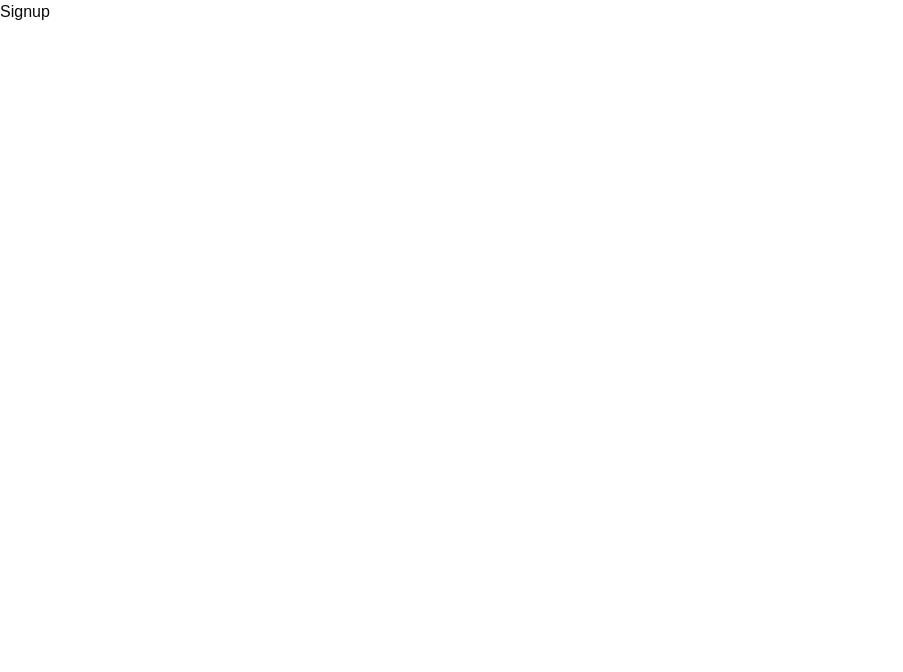
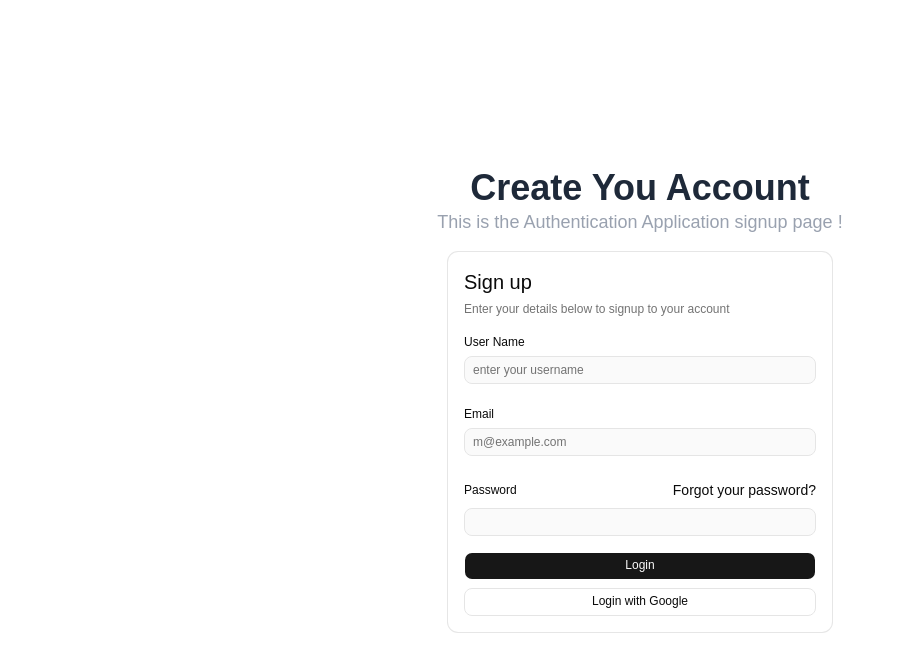
Before and after one commit to vedangp1998/mern-authentication-app, a React (Vite) app in the folder frontend/: page /signup in a window 1280 px wide. Shown: the top 672 px of the page, without its empty margins (0-903 px from the left). Built offline with nearby package versions, Linux system fonts and the light colour scheme.

Commit message:
working on signup page

```diff
--- a/frontend/package.json
+++ b/frontend/package.json
@@ -16,13 +16,16 @@
     "@hugeicons/react": "^1.1.6",
     "@radix-ui/themes": "^3.3.0",
     "@tailwindcss/vite": "^4.2.2",
+    "axios": "^1.15.0",
     "class-variance-authority": "^0.7.1",
     "clsx": "^2.1.1",
     "cmdk": "^1.1.1",
+    "cobe": "^2.0.1",
     "date-fns": "^4.1.0",
     "embla-carousel-react": "^8.6.0",
     "input-otp": "^1.4.2",
     "lucide-react": "^1.3.0",
+    "motion": "^12.38.0",
     "next-themes": "^0.4.6",
     "radix-ui": "^1.4.3",
     "react": "^19.2.4",
@@ -48,6 +51,7 @@
     "eslint-plugin-react-hooks": "^7.0.1",
     "eslint-plugin-react-refresh": "^0.5.2",
     "globals": "^17.4.0",
+    "prettier": "^3.8.2",
     "vite": "^8.0.4"
   }
 }
--- /dev/null
+++ b/frontend/src/components/ui/globe.jsx
@@ -0,0 +1,118 @@
+import { useEffect, useRef } from "react"
+import createGlobe from "cobe";
+import { useMotionValue, useSpring } from "motion/react"
+
+import { cn } from "@/lib/utils"
+
+const MOVEMENT_DAMPING = 1400
+
+const GLOBE_CONFIG = {
+  width: 800,
+  height: 800,
+  onRender: () => {},
+  devicePixelRatio: 2,
+  phi: 0,
+  theta: 0.3,
+  dark: 0,
+  diffuse: 0.4,
+  mapSamples: 16000,
+  mapBrightness: 1.2,
+  baseColor: [1, 1, 1],
+  markerColor: [251 / 255, 100 / 255, 21 / 255],
+  glowColor: [1, 1, 1],
+  markers: [
+    { location: [14.5995, 120.9842], size: 0.03 },
+    { location: [19.076, 72.8777], size: 0.1 },
+    { location: [23.8103, 90.4125], size: 0.05 },
+    { location: [30.0444, 31.2357], size: 0.07 },
+    { location: [39.9042, 116.4074], size: 0.08 },
+    { location: [-23.5505, -46.6333], size: 0.1 },
+    { location: [19.4326, -99.1332], size: 0.1 },
+    { location: [40.7128, -74.006], size: 0.1 },
+    { location: [34.6937, 135.5022], size: 0.05 },
+    { location: [41.0082, 28.9784], size: 0.06 },
+  ],
+}
+
+export function Globe({
+  className,
+  config = GLOBE_CONFIG
+}) {
+  const canvasRef = useRef(null)
+  const phiRef = useRef(0)
+  const widthRef = useRef(0)
+  const pointerInteracting = useRef(null)
+  const pointerInteractionMovement = useRef(0)
+
+  const r = useMotionValue(0)
+  const rs = useSpring(r, {
+    mass: 1,
+    damping: 30,
+    stiffness: 100,
+  })
+
+  const updatePointerInteraction = (value) => {
+    pointerInteracting.current = value
+    if (canvasRef.current) {
+      canvasRef.current.style.cursor = value !== null ? "grabbing" : "grab"
+    }
+  }
+
+  const updateMovement = (clientX) => {
+    if (pointerInteracting.current !== null) {
+      const delta = clientX - pointerInteracting.current
+      pointerInteractionMovement.current = delta
+      r.set(r.get() + delta / MOVEMENT_DAMPING)
+    }
+  }
+
+  useEffect(() => {
+    const onResize = () => {
+      if (canvasRef.current) {
+        widthRef.current = canvasRef.current.offsetWidth
+      }
+    }
+
+    window.addEventListener("resize", onResize)
+    onResize()
+
+    const globe = createGlobe(canvasRef.current, {
+      ...config,
+      width: widthRef.current * 2,
+      height: widthRef.current * 2,
+      onRender: (state) => {
+        if (!pointerInteracting.current) phiRef.current += 0.005
+        state.phi = phiRef.current + rs.get()
+        state.width = widthRef.current * 2
+        state.height = widthRef.current * 2
+      },
+    })
+
+    setTimeout(() => (canvasRef.current.style.opacity = "1"), 0)
+    return () => {
+      globe.destroy()
+      window.removeEventListener("resize", onResize)
+    };
+  }, [rs, config])
+
+  return (
+    <div
+      className={cn("absolute inset-0 mx-auto aspect-square w-full max-w-150", className)}>
+      <canvas
+        className={cn(
+          "size-full opacity-0 transition-opacity duration-500 contain-[layout_paint_size]"
+        )}
+        ref={canvasRef}
+        onPointerDown={(e) => {
+          pointerInteracting.current = e.clientX
+          updatePointerInteraction(e.clientX)
+        }}
+        onPointerUp={() => updatePointerInteraction(null)}
+        onPointerOut={() => updatePointerInteraction(null)}
+        onMouseMove={(e) => updateMovement(e.clientX)}
+        onTouchMove={(e) =>
+          e.touches[0] && updateMovement(e.touches[0].clientX)
+        } />
+    </div>
+  );
+}
--- a/frontend/src/pages/Signup.jsx
+++ b/frontend/src/pages/Signup.jsx
@@ -1,9 +1,81 @@
-import React from 'react'
+import { Button } from "@/components/ui/button";
+import {
+  Card,
+  CardAction,
+  CardContent,
+  CardDescription,
+  CardFooter,
+  CardHeader,
+  CardTitle,
+} from "@/components/ui/card";
+import { Input } from "@/components/ui/input";
+import { Label } from "@/components/ui/label";
 
 const Signup = () => {
   return (
-    <div>Signup</div>
-  )
-}
+    <div className="h-screen w-full flex items-center justify-center flex-col gap-4">
+      <div className="flex items-center justify-center flex-col">
+        <div className="text-4xl font-bold text-gray-800">
+          Create You Account
+        </div>
+        <p className="text-lg text-gray-400">
+          This is the Authentication Application signup page !
+        </p>
+      </div>
+      <Card className="w-full max-w-sm">
+        <CardHeader>
+          <CardTitle className="text-xl">Sign up</CardTitle>
+          <CardDescription>
+            Enter your details below to signup to your account
+          </CardDescription>
+        </CardHeader>
+        <CardContent>
+          <form>
+            <div className="flex flex-col gap-6">
+              <div className="grid gap-2">
+                <Label htmlFor="email">User Name</Label>
+                <Input
+                  id="username"
+                  type="text"
+                  placeholder="enter your username"
+                  required
+                />
+              </div>
+              <div className="grid gap-2">
+                <Label htmlFor="email">Email</Label>
+                <Input
+                  id="email"
+                  type="email"
+                  placeholder="m@example.com"
+                  required
+                />
+              </div>
+              <div className="grid gap-2">
+                <div className="flex items-center">
+                  <Label htmlFor="password">Password</Label>
+                  <a
+                    href="#"
+                    className="ml-auto inline-block text-sm underline-offset-4 hover:underline"
+                  >
+                    Forgot your password?
+                  </a>
+                </div>
+                <Input id="password" type="password" required />
+              </div>
+            </div>
+          </form>
+        </CardContent>
+        <CardFooter className="flex-col gap-2">
+          <Button type="submit" className="w-full">
+            Login
+          </Button>
+          <Button variant="outline" className="w-full">
+            Login with Google
+          </Button>
+        </CardFooter>
+      </Card>
+    </div>
+  );
+};
 
-export default Signup
+export default Signup;
```
Also changed, not shown: frontend/components.json, 1 other file (tests, documents, lock files or other folders).
